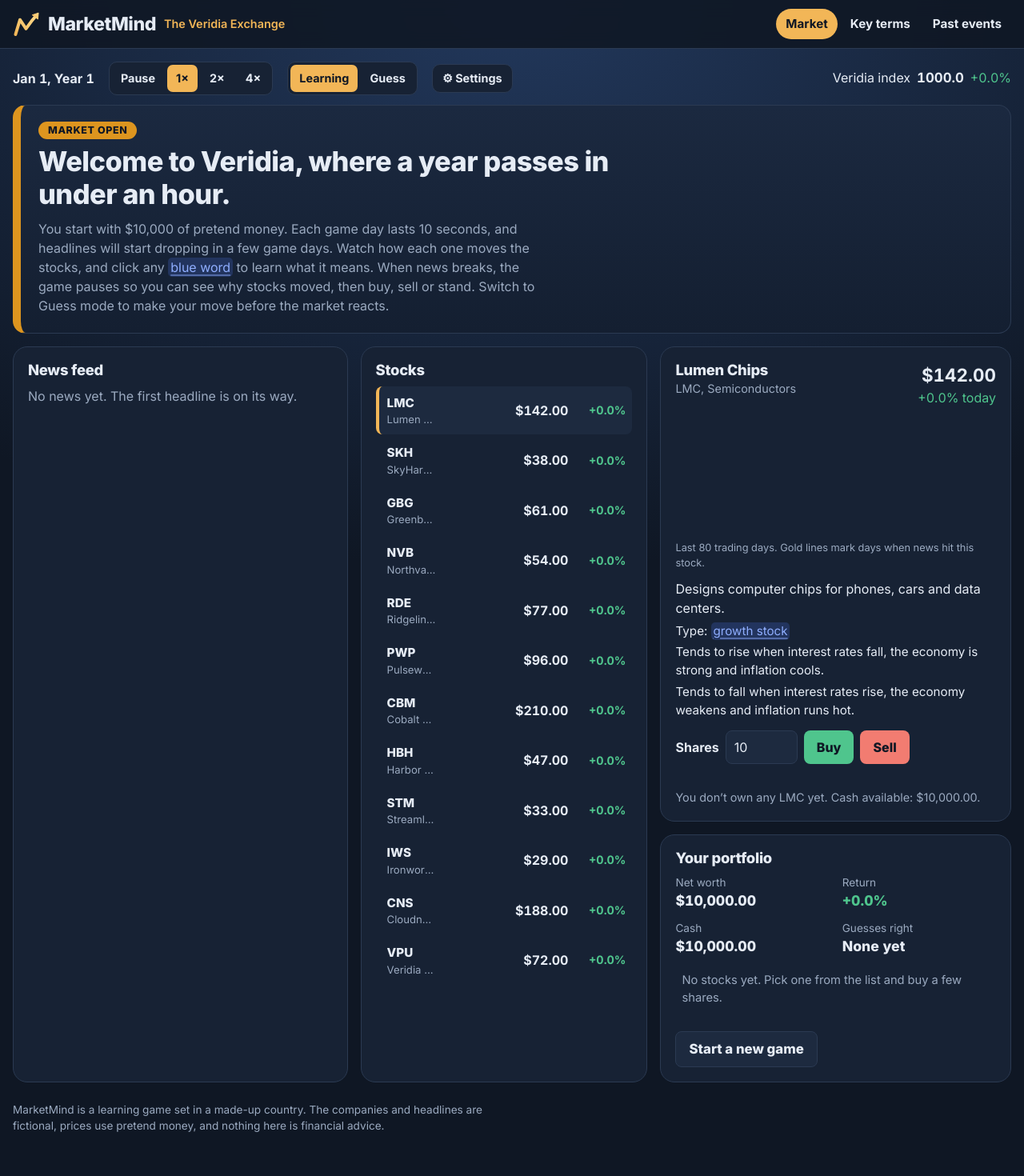
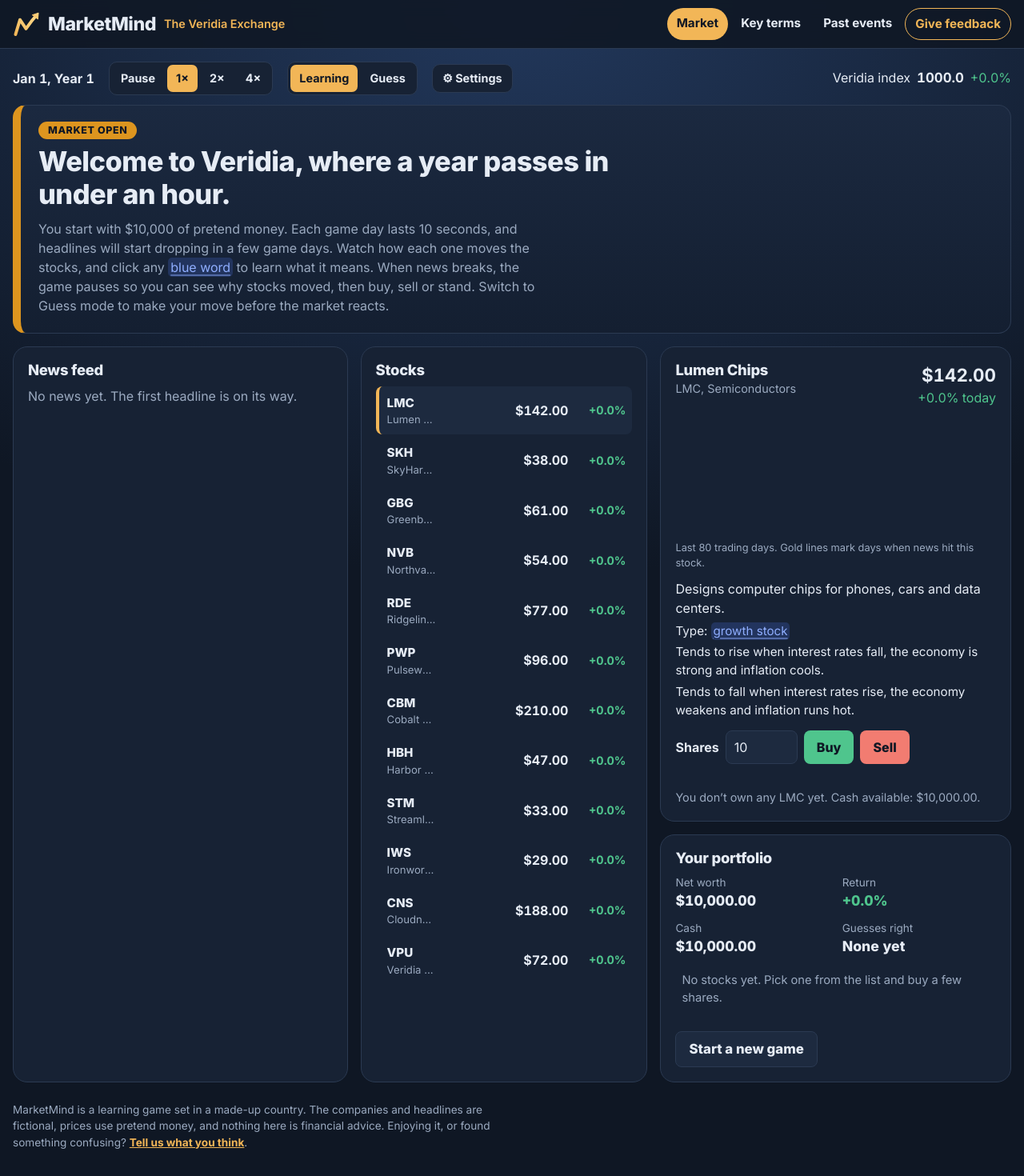
Before and after one commit to FlavoryBook1611/MarketMind-StockTraining, a plain HTML site: page index.html in a window 1280 px wide. Shown: the whole page at 80% size. Drawn offline with Linux system fonts and the light colour scheme.

Commit message:
Add Give feedback link to the Google Form
Co-Authored-By: Claude Opus 5.5 <noreply@anthropic.com>
Claude-Session: https://claude.ai/code/session_01EUoD3Fv9xg3wMtyaA4jvfo

```diff
--- a/index.html
+++ b/index.html
@@ -35,6 +35,9 @@ button,input{font:inherit;color:inherit}
 .tabs{display:flex;gap:4px}
 .tabs a{color:var(--ink);text-decoration:none;padding:8px 12px;border-radius:999px;font-weight:700;font-size:.95rem}
 .tabs a:hover{background:var(--surface2)}
+.tabs a.fb{border:1.5px solid var(--gold);color:var(--gold)}
+.tabs a.fb:hover{background:var(--gold);color:var(--onaccent)}
+.tabs{flex-wrap:wrap}
 .tabs a[aria-current="page"]{background:var(--gold);color:var(--onaccent)}
 
 /* control strip */
@@ -206,6 +209,7 @@ footer{color:var(--muted);font-size:.85rem;padding:24px 0 32px;max-width:70ch}
       <a href="#market" data-view="market">Market</a>
       <a href="#terms" data-view="terms">Key terms</a>
       <a href="#history" data-view="history">Past events</a>
+      <a class="fb" href="https://docs.google.com/forms/d/1TCtNgMFOhDU-eLNekAt8LlV4Gqw51IkLhDnaf6Eyarg/viewform" target="_blank" rel="noopener">Give feedback</a>
     </nav>
   </div>
 </header>
@@ -298,7 +302,7 @@ footer{color:var(--muted);font-size:.85rem;padding:24px 0 32px;max-width:70ch}
     <div class="hist" id="hist"></div>
   </section>
 
-  <footer>MarketMind is a learning game set in a made-up country. The companies and headlines are fictional, prices use pretend money, and nothing here is financial advice.</footer>
+  <footer>MarketMind is a learning game set in a made-up country. The companies and headlines are fictional, prices use pretend money, and nothing here is financial advice. Enjoying it, or found something confusing? <a href="https://docs.google.com/forms/d/1TCtNgMFOhDU-eLNekAt8LlV4Gqw51IkLhDnaf6Eyarg/viewform" target="_blank" rel="noopener" style="color:var(--gold);font-weight:700">Tell us what you think</a>.</footer>
 </main>
 
 <dialog id="dlg"><div class="dlg" id="dlg-body"></div></dialog>
```
